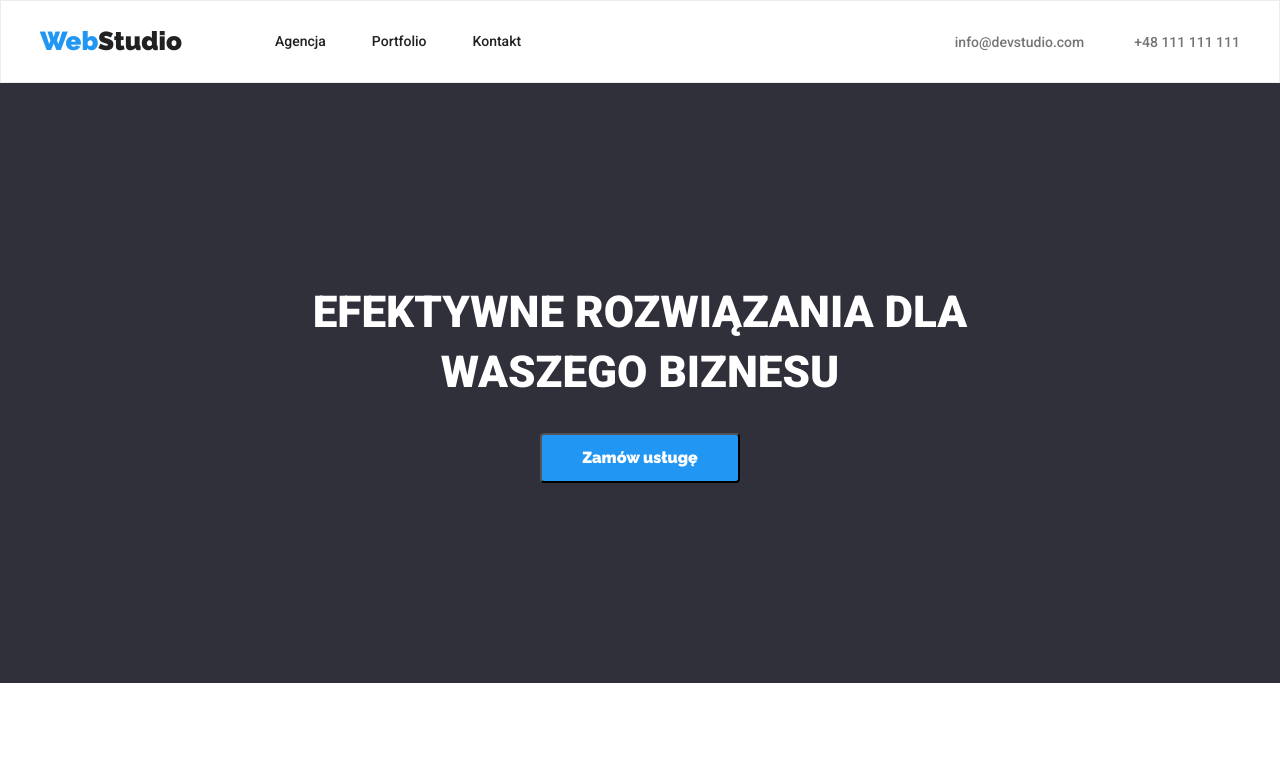
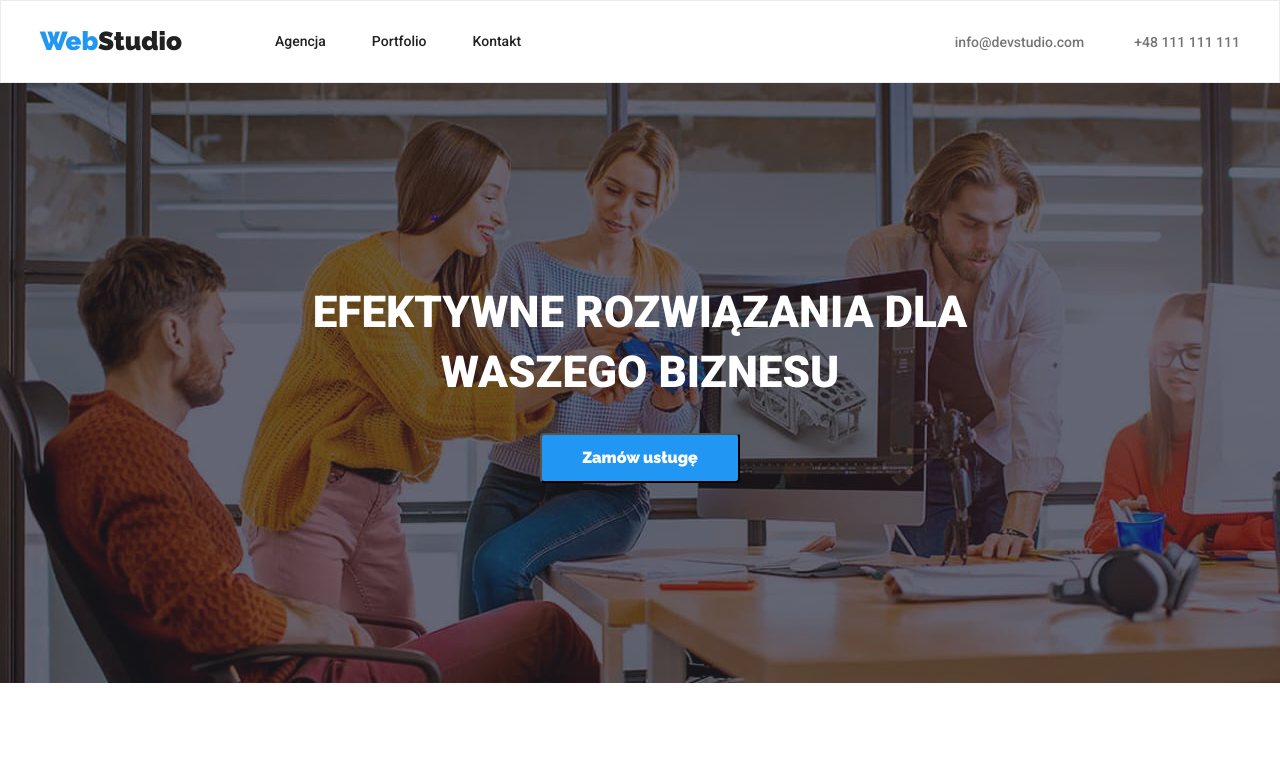
Before and after one commit to tomaszszklarz/goit-markup-hw-04, a plain HTML site: page index.html in a window 1280 px wide. Shown: the top 774 px of the page. Drawn offline with nearby package versions, Linux system fonts and the light colour scheme.

Commit message:
poprawa bg

```diff
--- a/css/styles.css
+++ b/css/styles.css
@@ -130,7 +130,7 @@ figure {
     background-image:linear-gradient(
         rgba(47, 48, 58, 0.4),
         rgba(47, 48, 58, 0.4)),
-    url(./images/background-image.jpg);
+    url(../images/background-image.jpg);
     background-size: cover;
     background-repeat: no-repeat;
     min-height: 600px;
```
